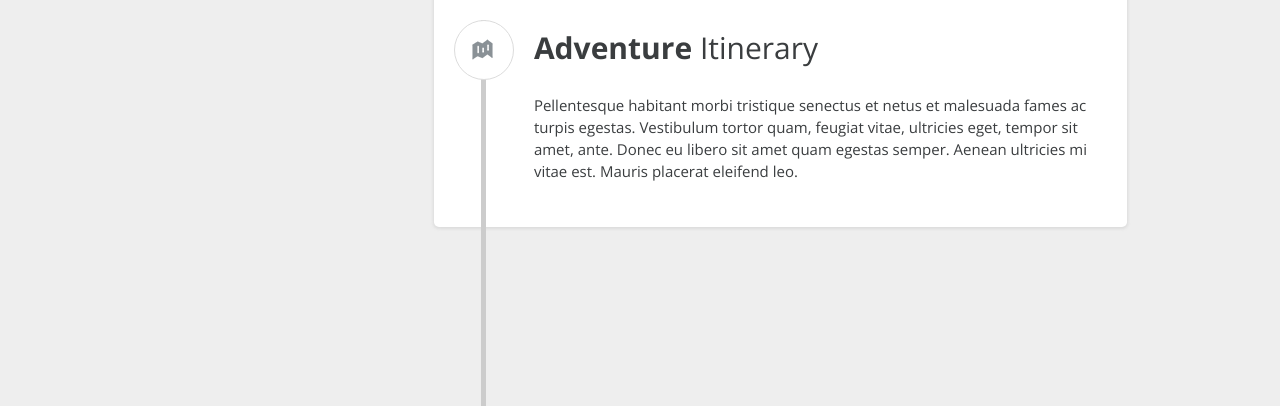
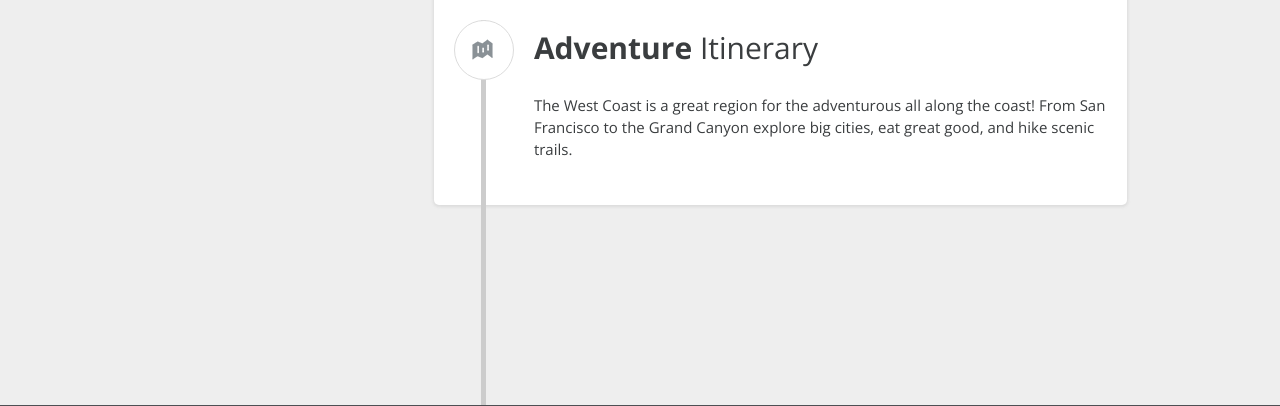
Before and after one commit to thejennywang/tripgo_acceleratehackathon, a Django app: template itinerary/itineraryapp/templates/mytrip.html in a window 1280 px wide. Shown: the part 1077-1483 px from the top of the page. Run offline with Django 3.2, Linux system fonts and the light colour scheme; the template is opened without the code that fills it, so the values that code supplies are empty; parts of the project's set-up code (start-up, migrations or seed data) failed here and were passed over; some libraries are stand-ins or nearby versions.

Commit message:
mytrip info

```diff
--- a/itinerary/itineraryapp/templates/mytrip.html
+++ b/itinerary/itineraryapp/templates/mytrip.html
@@ -125,7 +125,7 @@
                 <!-- /.icon -->
                 <div class="text">
                   <h2><strong>Adventure</strong> Itinerary</h2>
-                  <p>Pellentesque habitant morbi tristique senectus et netus et malesuada fames ac turpis egestas. Vestibulum tortor quam, feugiat vitae, ultricies eget, tempor sit amet, ante. Donec eu libero sit amet quam egestas semper. Aenean ultricies mi vitae est. Mauris placerat eleifend leo.</p>
+                  <p>The West Coast is a great region for the adventurous all along the coast! From San Francisco to the Grand Canyon explore big cities, eat great good, and hike scenic trails. </p>
                 </div>
                 <!-- /.text -->
               </div>
@@ -215,7 +215,7 @@
                 <!-- /.icon -->
                 <div class="text">
                   <h2><strong>Relax</strong> Itinerary</h2>
-                  <p>Pellentesque habitant morbi tristique senectus et netus et malesuada fames ac turpis egestas. Vestibulum tortor quam, feugiat vitae, ultricies eget, tempor sit amet, ante. Donec eu libero sit amet quam egestas semper. Aenean ultricies mi vitae est. Mauris placerat eleifend leo.</p>
+                  <p>The West Coast has much to offer for those who just want to relax and wind down. There would of course be lots of beaches, gardens, and long walks around scenic areas. Check out the itinerary below that has been designed for the ultimate relaxing tour that this beautiful coast has to offer.</p>
                 </div>
                 <!-- /.text -->
               </div>
```
